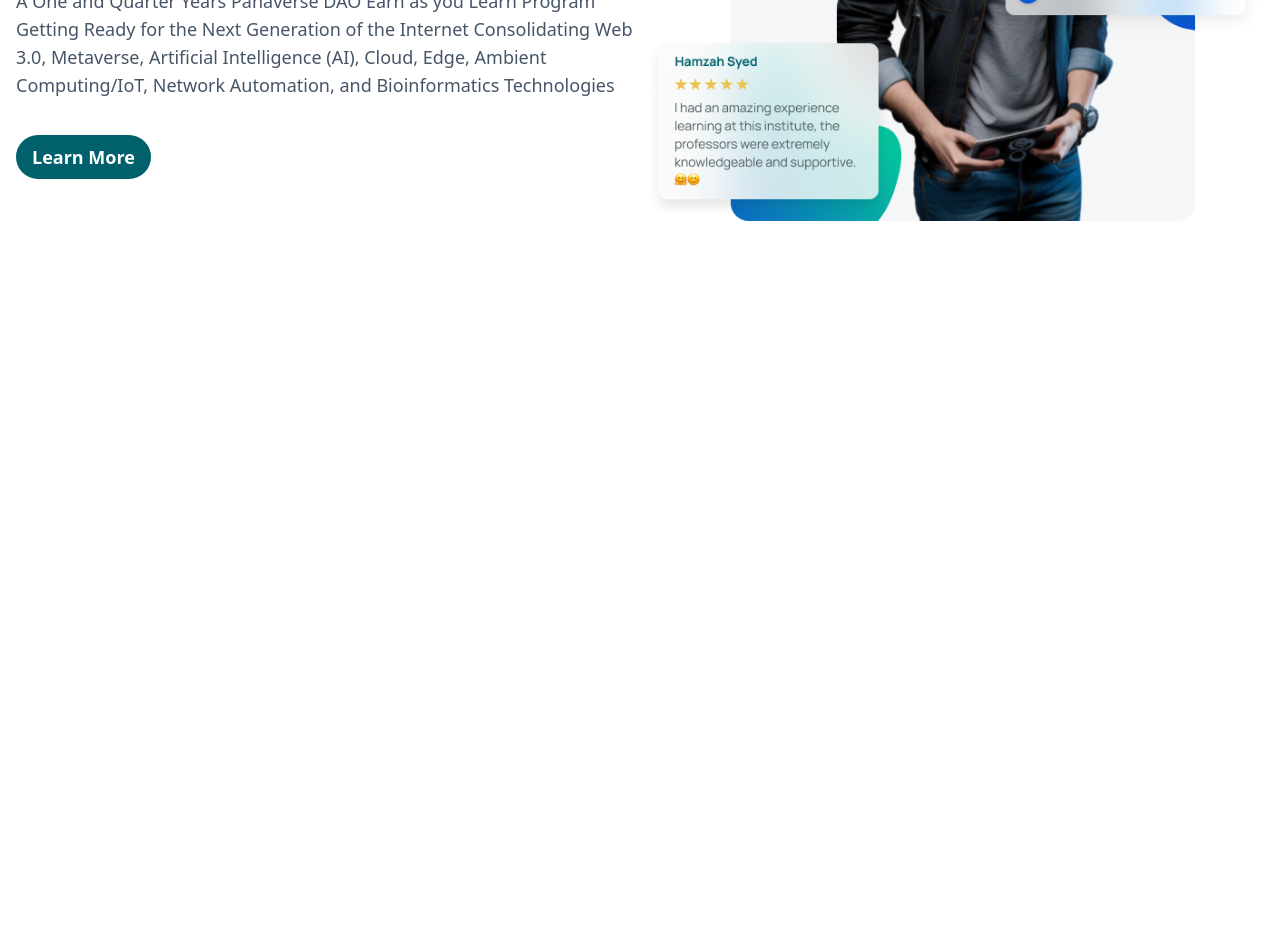
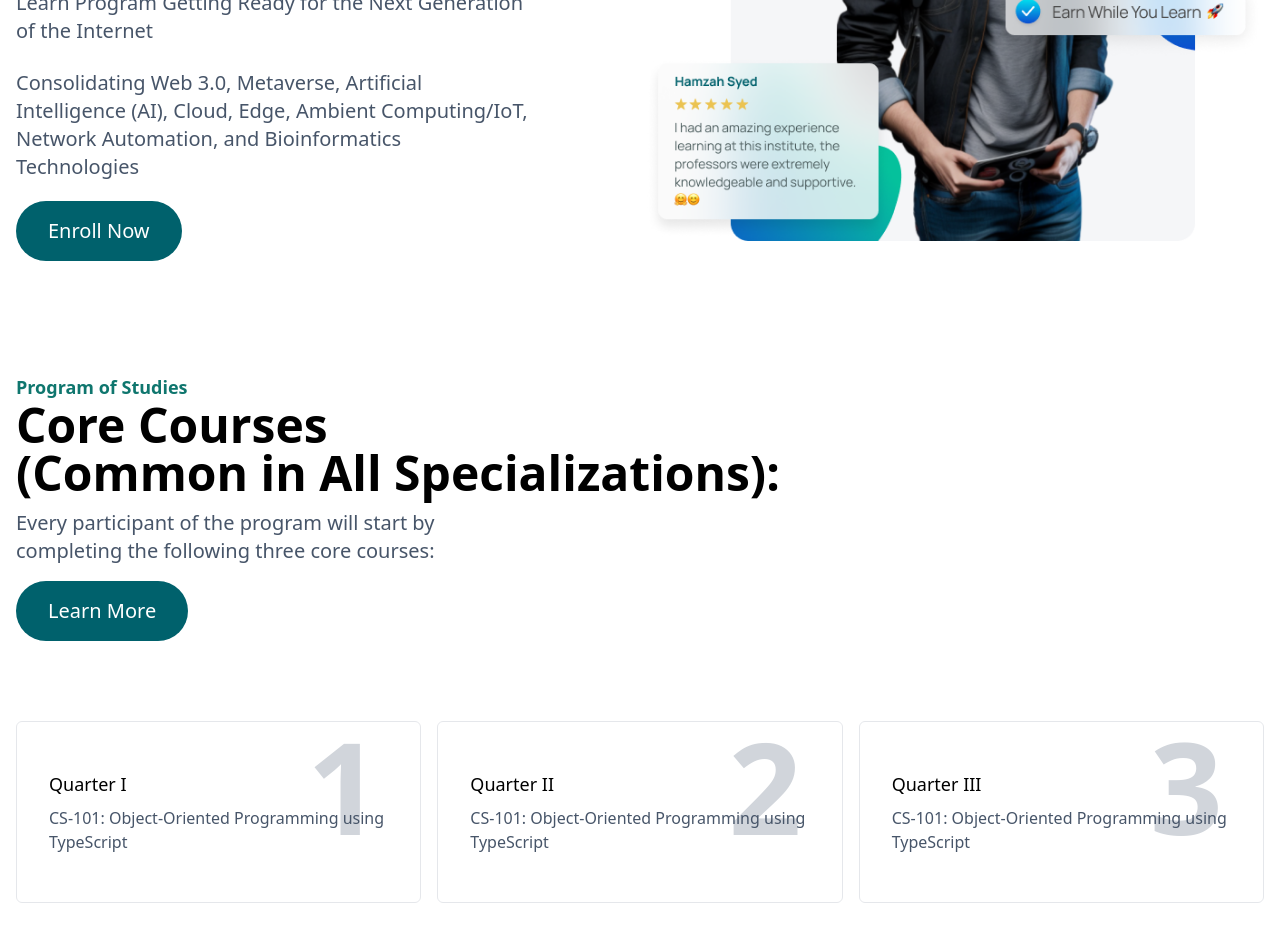
Before and after one commit to Tanveer88-88/sir-hamza-node-tailwind, a Next.js app in the folder panaverse-dao-clone/: page / in a window 1280 px wide. Shown: the part 420-1362 px from the top of the page. Before the commit the page ends 800 px from the top, so only its background shows below. Built offline with nearby package versions, Linux system fonts and the light colour scheme.

Commit message:
coreTracks

```diff
--- a/panaverse-dao-clone/src/app/page.tsx
+++ b/panaverse-dao-clone/src/app/page.tsx
@@ -1,3 +1,4 @@
+import CoreTracks from "@/components/widgets/CoreTracks";
 import Hero from "@/components/widgets/Hero";
 
 export default function Home() {
@@ -5,6 +6,8 @@ export default function Home() {
     <>
     {/* Hero section */}
     <Hero />
+    {/* Core Tracks Section */}
+    <CoreTracks />
     </>
   )
 }
--- /dev/null
+++ b/panaverse-dao-clone/src/components/shared/Button.tsx
@@ -0,0 +1,11 @@
+import { FC } from "react"
+
+const Button:FC<{text:string}> = ({text}) => {
+  return (
+    <button
+    className="bg-[#00616C] text-white px-8 py-4 rounded-full hover:shadow-lg
+    text-xl font-medium hover:scale-105 duration-300">{text}
+    </button>
+  )
+}
+export default Button
--- /dev/null
+++ b/panaverse-dao-clone/src/components/shared/QuaterBox.tsx
@@ -0,0 +1,19 @@
+import { FC } from "react";
+
+const QuaterBox: FC<{
+  heading: string;
+  description: string;
+  number: number;
+}> = ({ heading, description, number }) => {
+  return (
+    <div className="border rounded-md w-4/12 px-8 py-12 relative">
+      <h4 className="font-blod text-lg">{heading}</h4>
+      <p className="mt-2 text-slate-600">{description}</p>
+      <span className="absolute text-gray-300 top-0 right-10 text-9xl font-bold -z-10">
+        {number}
+      </span>
+    </div>
+  );
+};
+
+export default QuaterBox;
--- /dev/null
+++ b/panaverse-dao-clone/src/components/widgets/CoreTracks.tsx
@@ -0,0 +1,47 @@
+import Wraper from "@/components/shared/Wraper";
+import Button from "@/components/shared/Button";
+import QuaterBox from "@/components/shared/QuaterBox";
+
+const CoreTracks = () => {
+  const header = "Core Courses \n (Common in All Specializations):";
+  return (
+    <section className="mt-16 lg:mt-28">
+      <Wraper>
+        {/* Content */}
+        <div className="max-w-screen-md">
+          <h4 className="text-teal-700 font-semibold text-lg mt-4">
+            Program of Studies
+          </h4>
+          <h2 className="text-5xl font-bold whitespace-pre-line">{header}</h2>
+          <p className="mt-3 text-xl text-slate-600 max-w-lg">
+            Every participant of the program will start by completing the
+            following three core courses:
+          </p>
+          <div className="mt-4">
+            <Button text="Learn More" />
+          </div>
+        </div>
+        {/*Boxes  */}
+        <div className="my-20 flex flex-col sm:flex-row gap-x-4">
+          <QuaterBox
+            heading="Quarter I"
+            description="CS-101: Object-Oriented Programming using TypeScript"
+            number={1}
+          />
+          <QuaterBox
+            heading="Quarter II"
+            description="CS-101: Object-Oriented Programming using TypeScript"
+            number={2}
+          />
+          <QuaterBox
+            heading="Quarter III"
+            description="CS-101: Object-Oriented Programming using TypeScript"
+            number={3}
+          />
+        </div>
+      </Wraper>
+    </section>
+  );
+};
+
+export default CoreTracks;
--- a/panaverse-dao-clone/src/components/widgets/Hero.tsx
+++ b/panaverse-dao-clone/src/components/widgets/Hero.tsx
@@ -1,27 +1,36 @@
 import Wraper from "@/components/shared/Wraper";
 import Image from "next/image";
 import HeroPoster from "@/assets/images/hero-poster.png";
+
+//Components
+import Button from "@/components/shared/Button";
 
 const Hero = () => {
   return (
     <section>
       <Wraper>
-        <div className="flex items-center">
+        <div className="flex flex-col md:flex-row items-center">
           {/* Left Side */}
           <div className="flex-1">
-            <h4 className="text-teal-800 font-semibold text-lg">
+            <h4 className="text-teal-700 font-semibold text-lg mt-4">
               Presidential Initiative for Artificial Intelligence and Computing
               (PIAIC)
             </h4>
-            <h1 className="text-6xl font-bold">Certified Web 3.0 and Metaverse Developer</h1>
-            <p className="mt-6 text-lg text-slate-600">
+            <h1 className="text-5xl sm:text-6xl font-bold text-gray-900">
+              Certified Web 3.0 and Metaverse Developer
+            </h1>
+            <p className="mt-6 text-xl text-slate-600 max-w-lg">
               A One and Quarter Years Panaverse DAO Earn as you Learn Program
               Getting Ready for the Next Generation of the Internet
+            </p>
+            <p className="mt-6 text-xl text-slate-600 max-w-lg">
               Consolidating Web 3.0, Metaverse, Artificial Intelligence (AI),
               Cloud, Edge, Ambient Computing/IoT, Network Automation, and
               Bioinformatics Technologies
             </p>
-            <button className="text-white bg-[#00616C] rounded-full mt-9 font-semibold text-lg px-4 py-2">Learn More</button>
+            <div className="mt-5">
+              <Button text={"Enroll Now"} />
+            </div>
           </div>
           {/* Right Side */}
           <div className="flex-1">
```
Also changed, not shown: 1 other file (tests, documents, lock files or other folders).
